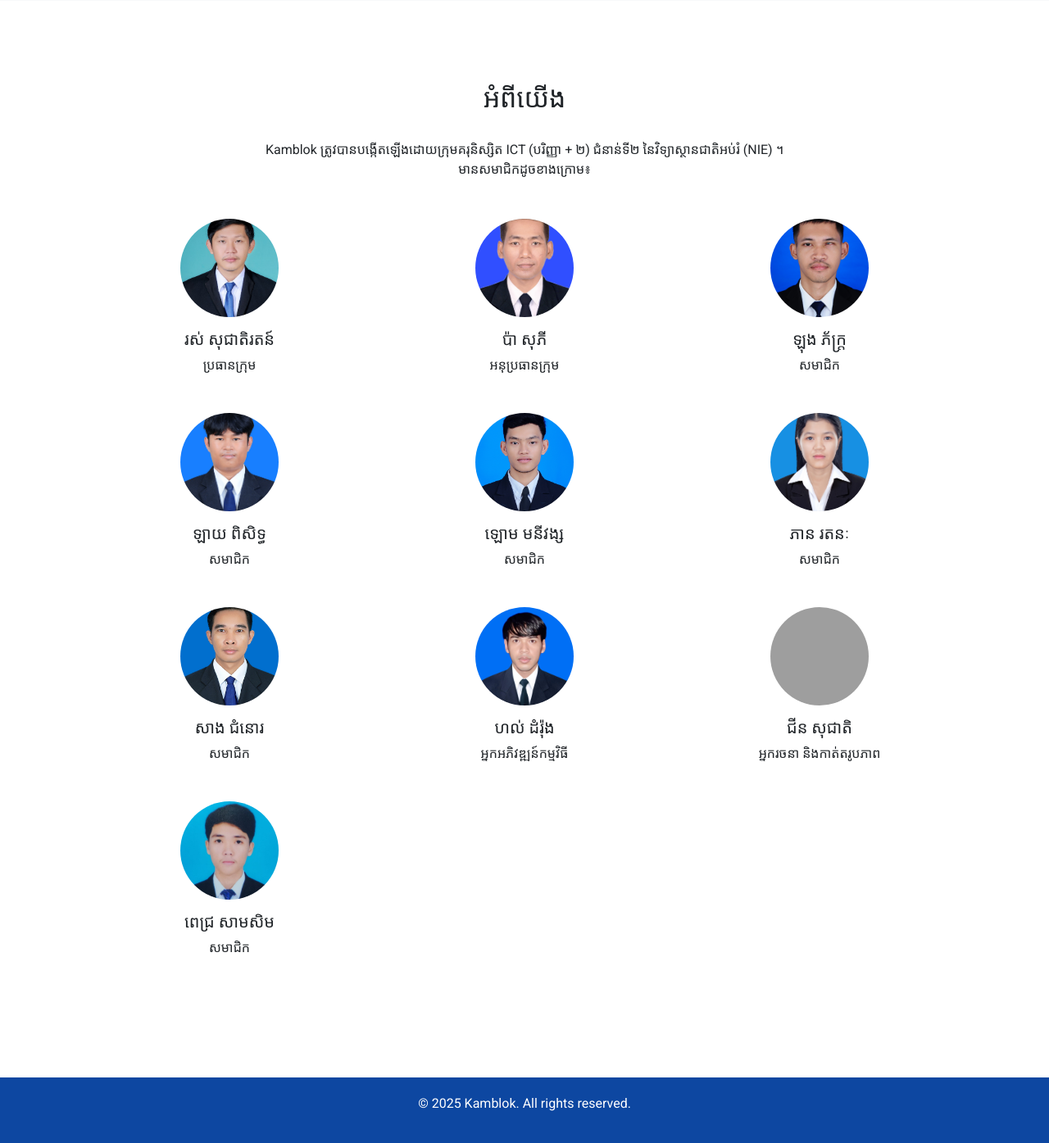
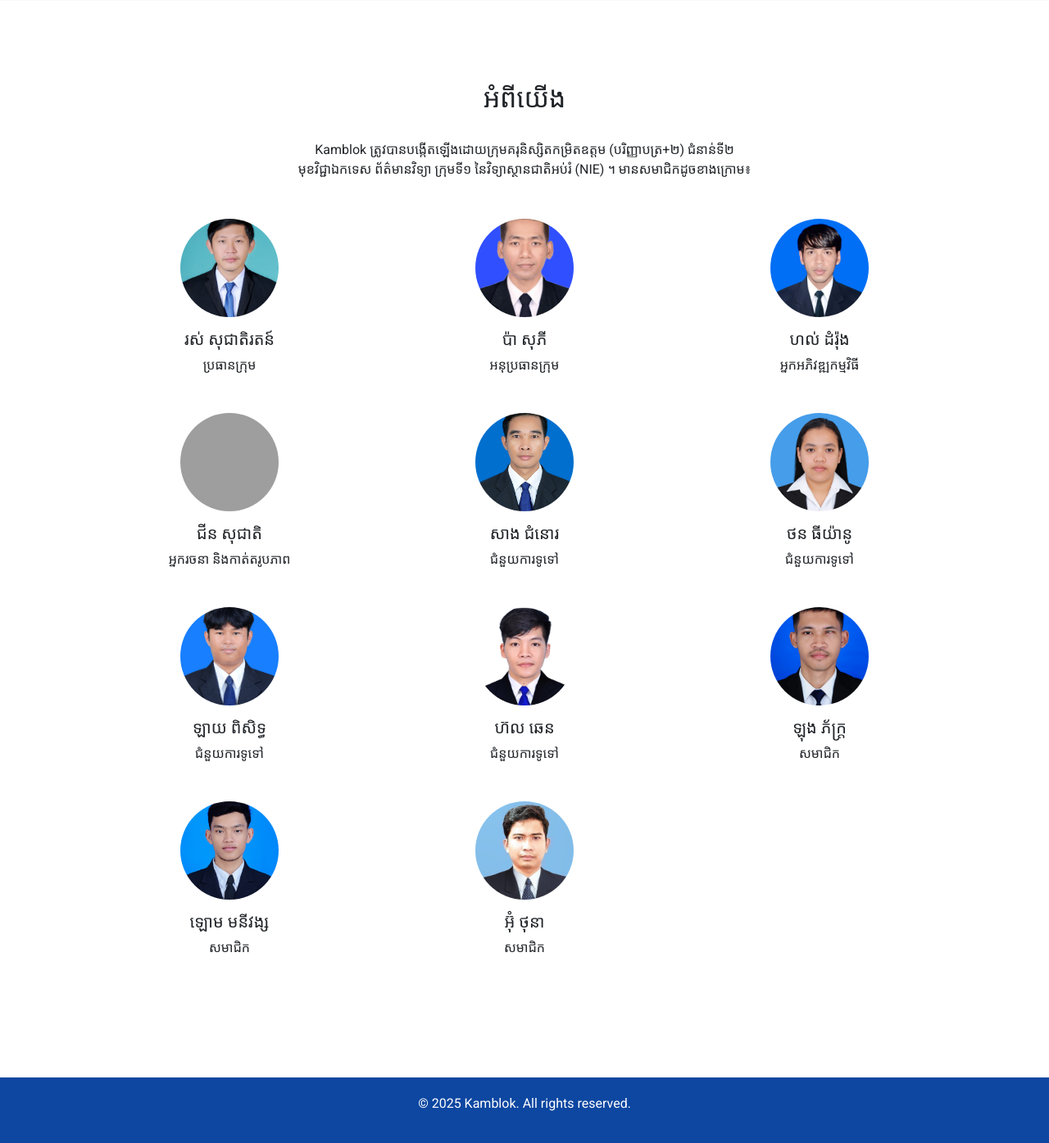
Before and after one commit to Damrong98/kamblok-v1, a Flask app: page /home in a window 1280 px wide. Shown: the part 1594-2989 px from the top of the page at 82% size. Run offline with Flask 3, Linux system fonts and the light colour scheme; some libraries are stand-ins or nearby versions; some web fonts are replaced; grey boxes are pictures that could not be loaded.

Commit message:
Update home page

```diff
--- a/templates/admin/pages/home_page.html
+++ b/templates/admin/pages/home_page.html
@@ -209,7 +209,7 @@
     <section id="about-us" class="bg-white">
         <div class="container">
             <h2 class="pb-4 text-center">អំពីយើង</h2>
-            <p class="text-center mb-5">Kamblok ត្រូវបានបង្កើតឡើងដោយក្រុមគរុនិស្សិត ICT (បរិញ្ញា + ២) ជំនាន់ទី២ នៃវិទ្យាស្ថានជាតិអប់រំ (NIE) ។ <br>មានសមាជិកដូចខាងក្រោម៖</p>
+            <p class="text-center mb-5">Kamblok ត្រូវបានបង្កើតឡើងដោយក្រុមគរុនិស្សិតកម្រិតឧត្តម (បរិញ្ញាបត្រ+២) ជំនាន់ទី២ <br>មុខវិជ្ជាឯកទេស ព័ត៌មានវិទ្យា ក្រុមទី១ នៃវិទ្យាស្ថានជាតិអប់រំ (NIE) ។ មានសមាជិកដូចខាងក្រោម៖</p>
             <div class="row text-center">
                 <div class="col-md-4 col-sm-6 team-member">
                     <img src="{{ url_for('static', filename='img/team/roth.jpg') }}" alt="រស់ សុជាតិរតន៍">
@@ -222,13 +222,40 @@
                     <p>អនុប្រធានក្រុម</p>
                 </div>
                 <div class="col-md-4 col-sm-6 team-member">
-                    <img src="{{ url_for('static', filename='img/team/pheak.jpg') }}" alt="ឡុង ភ័ក្ដ្រ">
-                    <h5>ឡុង ភ័ក្ដ្រ</h5>
-                    <p>សមាជិក</p>
+                    <img src="{{ url_for('static', filename='img/team/damrong.jpg') }}" alt="ហល់ ដំរ៉ុង">
+                    <h5>ហល់ ដំរ៉ុង</h5>
+                    <p>អ្នកអភិវឌ្ឍកម្មវិធី</p>
+                </div>
+                <div class="col-md-4 col-sm-6 team-member">
+                    <img src="{{ url_for('static', filename='img/team/socheat.jpg') }}" alt="ជីន សុជាតិ">
+                    <h5>ជីន សុជាតិ</h5>
+                    <p>អ្នករចនា និងកាត់តរូបភាព</p>
+                </div>
+
+                <div class="col-md-4 col-sm-6 team-member">
+                    <img src="{{ url_for('static', filename='img/team/chumno.jpg') }}" alt="សាង ជំនោរ">
+                    <h5>សាង ជំនោរ</h5>
+                    <p>ជំនួយការទូទៅ</p>
+                </div>
+                <div class="col-md-4 col-sm-6 team-member">
+                    <img src="{{ url_for('static', filename='img/team/yanu.jpg') }}" alt="សាង ជំនោរ">
+                    <h5>ថន ធីយ៉ានូ</h5>
+                    <p>ជំនួយការទូទៅ</p>
                 </div>
                 <div class="col-md-4 col-sm-6 team-member">
                     <img src="{{ url_for('static', filename='img/team/piseth.jpg') }}" alt="ឡាយ ពិសិទ្ធ">
                     <h5>ឡាយ ពិសិទ្ធ</h5>
+                    <p>ជំនួយការទូទៅ</p>
+                </div>
+
+                <div class="col-md-4 col-sm-6 team-member">
+                    <img src="{{ url_for('static', filename='img/team/chen.jpg') }}" alt="ពេជ្រ សាមសិម">
+                    <h5>ហ៊ល ឆេន</h5>
+                    <p>ជំនួយការទូទៅ</p>
+                </div>
+                <div class="col-md-4 col-sm-6 team-member">
+                    <img src="{{ url_for('static', filename='img/team/pheak.jpg') }}" alt="ឡុង ភ័ក្ដ្រ">
+                    <h5>ឡុង ភ័ក្ដ្រ</h5>
                     <p>សមាជិក</p>
                 </div>
                 <div class="col-md-4 col-sm-6 team-member">
@@ -237,28 +264,8 @@
                     <p>សមាជិក</p>
                 </div>
                 <div class="col-md-4 col-sm-6 team-member">
-                    <img src="{{ url_for('static', filename='img/team/nak.jpg') }}" alt="ភាន រតនៈ">
-                    <h5>ភាន រតនៈ</h5>
-                    <p>សមាជិក</p>
-                </div>
-                <div class="col-md-4 col-sm-6 team-member">
-                    <img src="{{ url_for('static', filename='img/team/chumno.jpg') }}" alt="សាង ជំនោរ">
-                    <h5>សាង ជំនោរ</h5>
-                    <p>សមាជិក</p>
-                </div>
-                <div class="col-md-4 col-sm-6 team-member">
-                    <img src="{{ url_for('static', filename='img/team/damrong.jpg') }}" alt="ហល់ ដំរ៉ុង">
-                    <h5>ហល់ ដំរ៉ុង</h5>
-                    <p>អ្នកអភិវឌ្ឍន៍កម្មវិធី</p>
-                </div>
-                <div class="col-md-4 col-sm-6 team-member">
-                    <img src="{{ url_for('static', filename='img/team/socheat.jpg') }}" alt="ជីន សុជាតិ">
-                    <h5>ជីន សុជាតិ</h5>
-                    <p>អ្នករចនា និងកាត់តរូបភាព</p>
-                </div>
-                <div class="col-md-4 col-sm-6 team-member">
-                    <img src="{{ url_for('static', filename='img/team/samsem.jpg') }}" alt="ពេជ្រ សាមសិម">
-                    <h5>ពេជ្រ សាមសិម</h5>
+                    <img src="{{ url_for('static', filename='img/team/thona.jpg') }}" alt="ពេជ្រ សាមសិម">
+                    <h5>អ៊ុំ ថុនា</h5>
                     <p>សមាជិក</p>
                 </div>
             </div>
```
Also changed, not shown: static/img/team/chen.jpg (added), static/img/team/thona.jpg (added), static/img/team/yanu.jpg (added).
